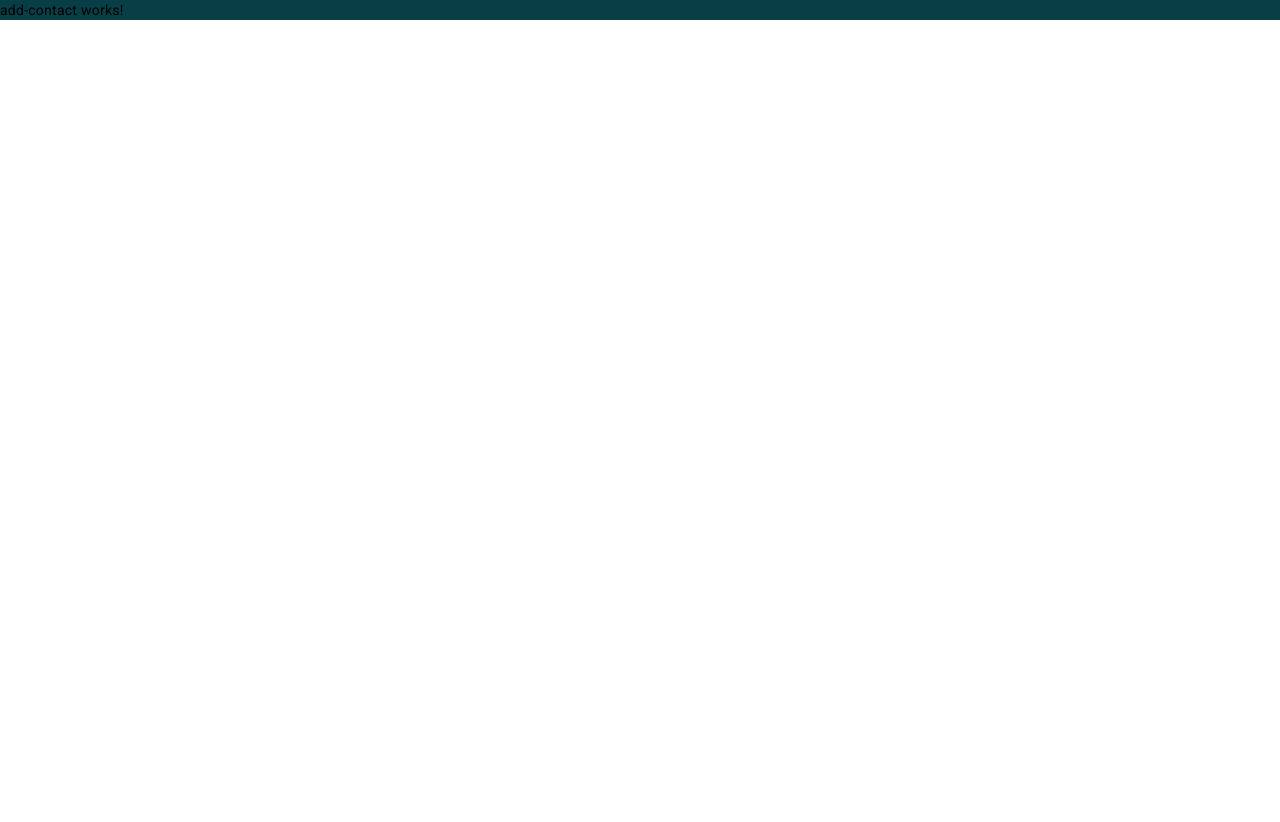
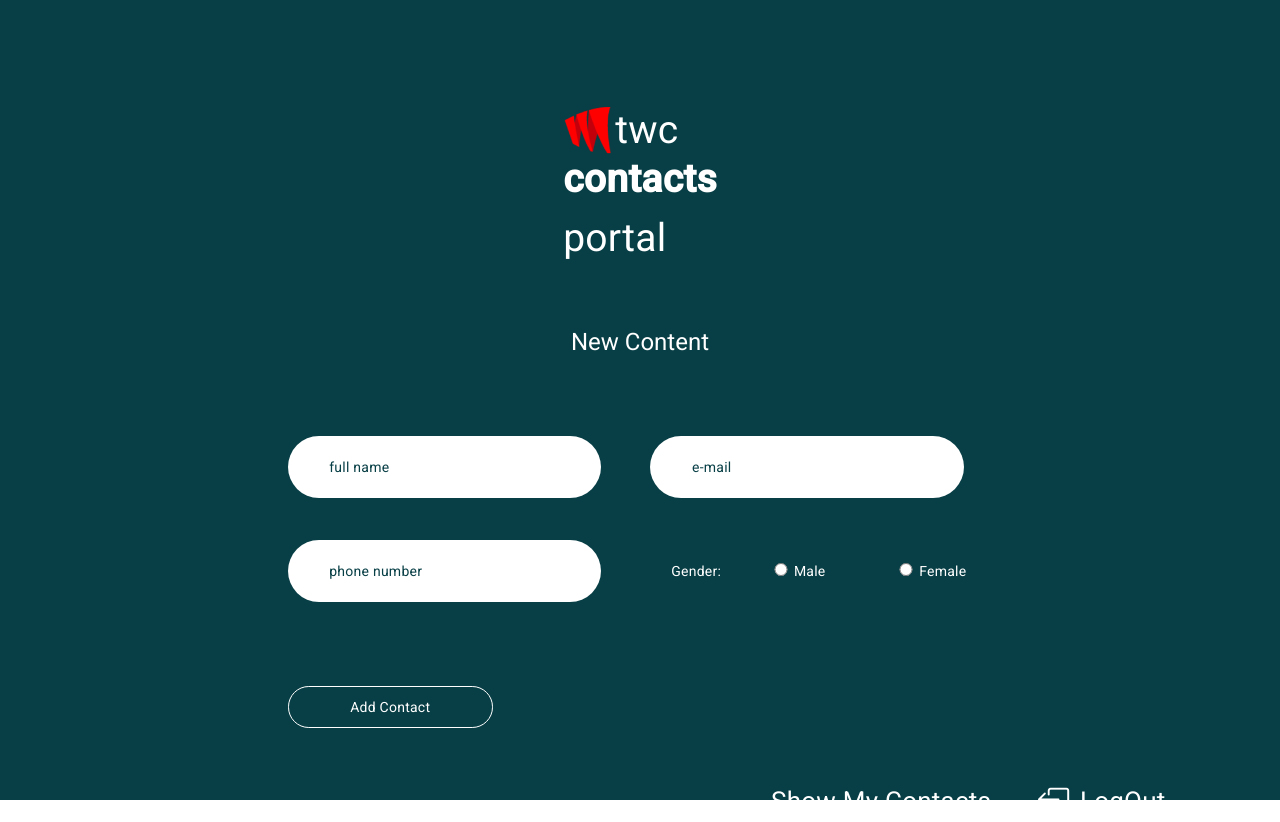
Before and after one commit to Pravinda-Bandara/twc-test-angular, an Angular app: page /app/addcontact in a window 1280 px wide. Before the commit the page ends 800 px from the top, so only its background shows below. Built offline with nearby package versions, Linux system fonts and the light colour scheme; sample sign-in values are in the browser's storage.

Commit message:
implement add contact component

```diff
--- a/src/app/view/add-contact/add-contact.component.ts
+++ b/src/app/view/add-contact/add-contact.component.ts
@@ -1,14 +1,113 @@
 import { Component } from '@angular/core';
+import { Router } from '@angular/router';
+
+import { MatSnackBar } from '@angular/material/snack-bar';
+import {ContactService} from "../../service/contact.service";
+import {StoreService} from "../../service/store.service";
+import {Gender} from "../../types/contact-types";
 
 @Component({
   selector: 'app-add-contact',
   template: `
-    <p>
-      add-contact works!
-    </p>
+      <div class="flex justify-evenly items-center h-screen flex-col bg-fixed-cover p-20">
+          <app-logo [textColor]="'text-white'" [imageSize]="'w-10'" [textSize]="'text-3xl'"></app-logo>
+
+          <h1 class="text-4xl text-white font-bold py-10">New Content</h1>
+
+          <form (submit)="handleAddContent()" class="grid grid-cols-2 gap-4 items-center">
+              <!-- Input fields for full name, email, phone number -->
+              <div>
+                  <input type="text" [(ngModel)]="fullName" name="fullName" placeholder="full name" class="rounded-3xl h-10 py-6 px-8 my-2 mr-5 text-customBlue w-11/12 placeholder-customBlue">
+              </div>
+              <div>
+                  <input type="text" [(ngModel)]="email" name="email" placeholder="e-mail" class="rounded-3xl h-10 py-6 px-8 my-2 text-customBlue w-11/12 placeholder-customBlue">
+              </div>
+              <div>
+                  <input type="text" [(ngModel)]="phoneNumber" name="phoneNumber" placeholder="phone number" class="rounded-3xl h-10 py-6 px-8 my-2 mr-5 text-customBlue w-11/12 placeholder-customBlue">
+              </div>
+              <div class="flex px-4">
+                  <label class="text-white mr-10">Gender:</label>
+                  <div>
+                      <input type="radio" id="male" name="gender" value="male" [(ngModel)]="gender" required class="w-3">
+                      <label for="male" class="text-white px-1 pr-14">Male</label>
+                  </div>
+                  <div>
+                      <input type="radio" id="female" name="gender" value="female" [(ngModel)]="gender" required class="w-3">
+                      <label for="female" class="text-white px-1">Female</label>
+                  </div>
+              </div>
+              <button type="submit" class="custom-button w-3/5">Add Contact</button>
+          </form>
+
+          <div class="self-end">
+              <div class="float-end flex flex-row-reverse">
+                  <button class="underline text-white mx-2 text-xl" type="button" (click)="handleLogOut()">LogOut</button>
+                  <i class="bi bi-box-arrow-left text-2xl text-white"></i>
+                  <button class="underline float-end text-white text-xl px-9" type="button" (click)="navigateToContacts()">Show My Contacts</button>
+              </div>
+          </div>
+      </div>
   `,
   styles: ``
 })
 export class AddContactComponent {
+  fullName: string = '';
+  email: string = '';
+  phoneNumber: string = '';
+  gender: string = '';
 
+  constructor(
+    private router: Router,
+    private contactService: ContactService,
+    private storeService: StoreService,
+    private snackBar: MatSnackBar
+  ) { }
+
+  handleAddContent(): void {
+    const userId = this.storeService.getUserInfo();
+
+    console.log(userId)
+    console.log(this.fullName)
+    console.log(this.email)
+    console.log(this.phoneNumber)
+    console.log(this.gender)
+
+
+    this.contactService.signup({
+      user: userId!,
+      name: this.fullName,
+      number: this.phoneNumber,
+      email: this.email,
+      gender: this.gender as Gender
+    }).subscribe(
+      () => {
+        this.snackBar.open('Contact added successfully', 'Close', {
+          duration: 3000
+        });
+        this.clearForm();
+      },
+      () => {
+        this.snackBar.open('Failed to add contact. Please try again later.', 'Close', {
+          duration: 3000
+        });
+      }
+    );
+  }
+
+  clearForm(): void {
+    this.fullName = '';
+    this.email = '';
+    this.phoneNumber = '';
+    this.gender = '';
+  }
+
+  handleLogOut(): void {
+    this.storeService.UserSignOut();
+    localStorage.removeItem('userInfo');
+    this.router.navigate(['/login']);
+  }
+
+  navigateToContacts(): void {
+    this.router.navigate(['app/contacts']);
+  }
 }
```
